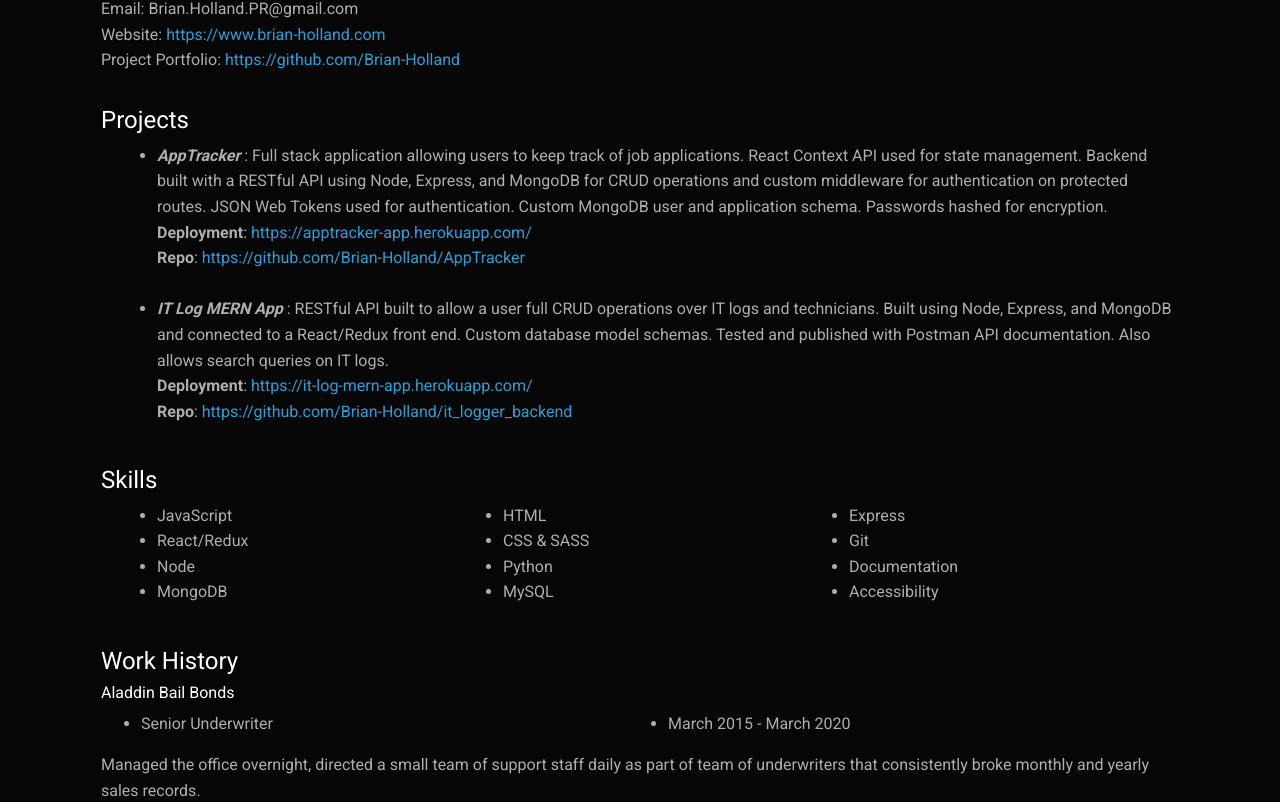
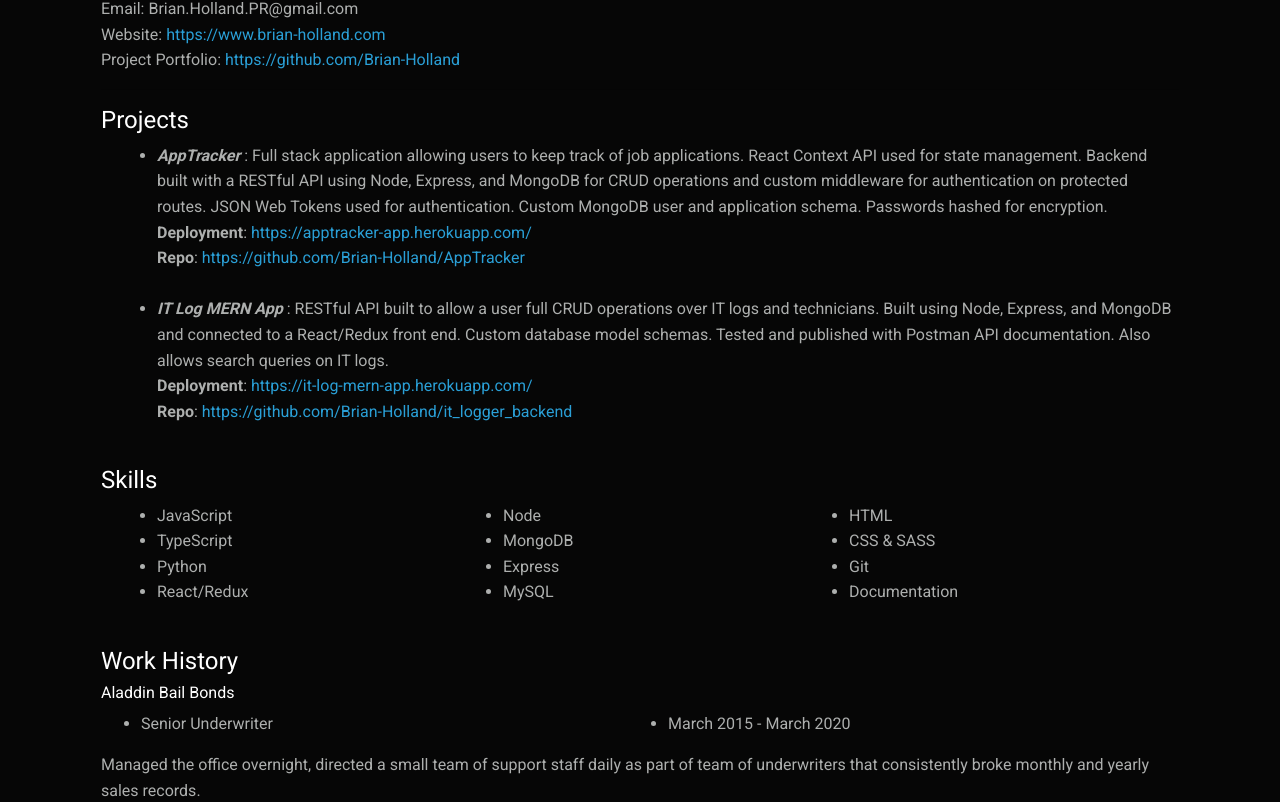
Before and after one commit to Brian-Holland/NextJS_Website, a Next.js app: page /resume in a window 1280 px wide. Shown: the part 380-1182 px from the top of the page. Built offline with nearby package versions, Linux system fonts and the light colour scheme.

Commit message:
resume update and new pdf

```diff
--- a/pages/resume.js
+++ b/pages/resume.js
@@ -130,17 +130,17 @@ const ResumePage = () => {
 					<h3 className="h5">Skills</h3>
 					<ul className="resume-ul skill-ul">
 						<li>JavaScript</li>
+						<li>TypeScript</li>
+						<li>Python</li>
 						<li>React/Redux</li>
 						<li>Node</li>
 						<li>MongoDB</li>
+						<li>Express</li>
+						<li>MySQL</li>
 						<li>HTML</li>
 						<li>CSS & SASS</li>
-						<li>Python</li>
-						<li>MySQL</li>
-						<li>Express</li>
 						<li>Git</li>
 						<li>Documentation</li>
-						<li>Accessibility</li>
 					</ul>
 					<br />
 					<h3 className="h5">Work History</h3>
```
Also changed, not shown: 1 other file (tests, documents, lock files or other folders).
